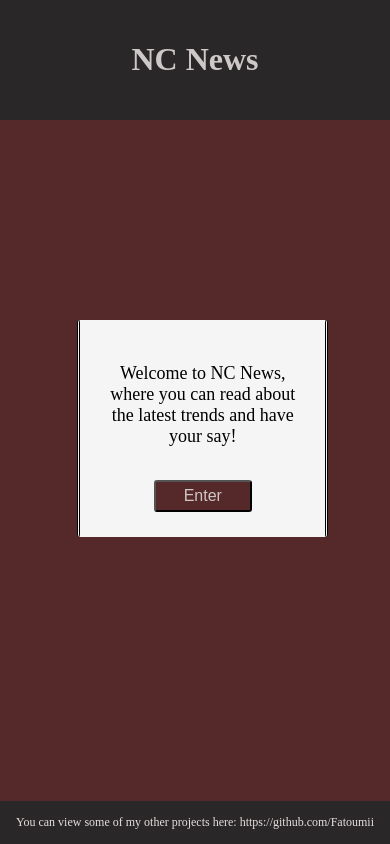
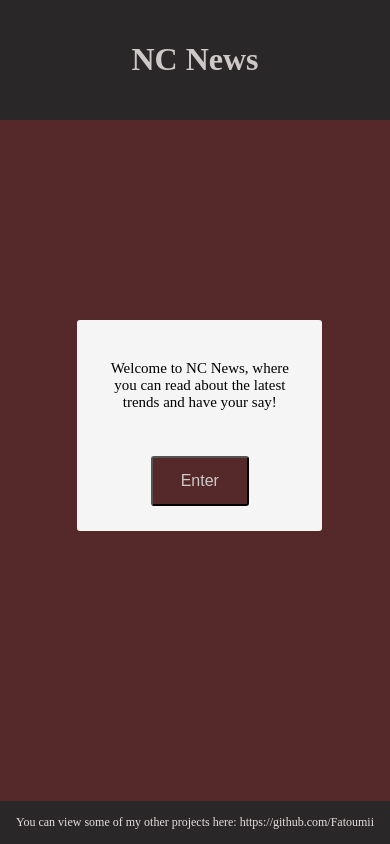
Before and after one commit to Fatoumii/NC-News, a React (Create React App) app: page / in a window 390 px wide. Built offline with nearby package versions, Linux system fonts and the light colour scheme; no server answers.

Commit message:
edited media queries for homepage

```diff
--- a/src/content.css
+++ b/src/content.css
@@ -32,11 +32,12 @@
 .homeButton {
   border-radius: 3px;
   padding: 5px 15px;
-  margin-top: 15px;
+  margin-top: 30px;
   font-size: 16px;
   background-color: rgb(85, 41, 41);
   color: rgb(207, 200, 200);
   width: 50%;
+  height: 50px;
 }
 .homeButton:hover {
   cursor: pointer;
@@ -328,8 +329,11 @@ textarea {
     padding: 25px;
     width: 50%;
     margin: 25px 50px;
+    border: none;
   }
-
+  .siteInfo {
+    font-size: 15px;
+  }
   .errorText {
     position: absolute;
     padding: 20px;
```
